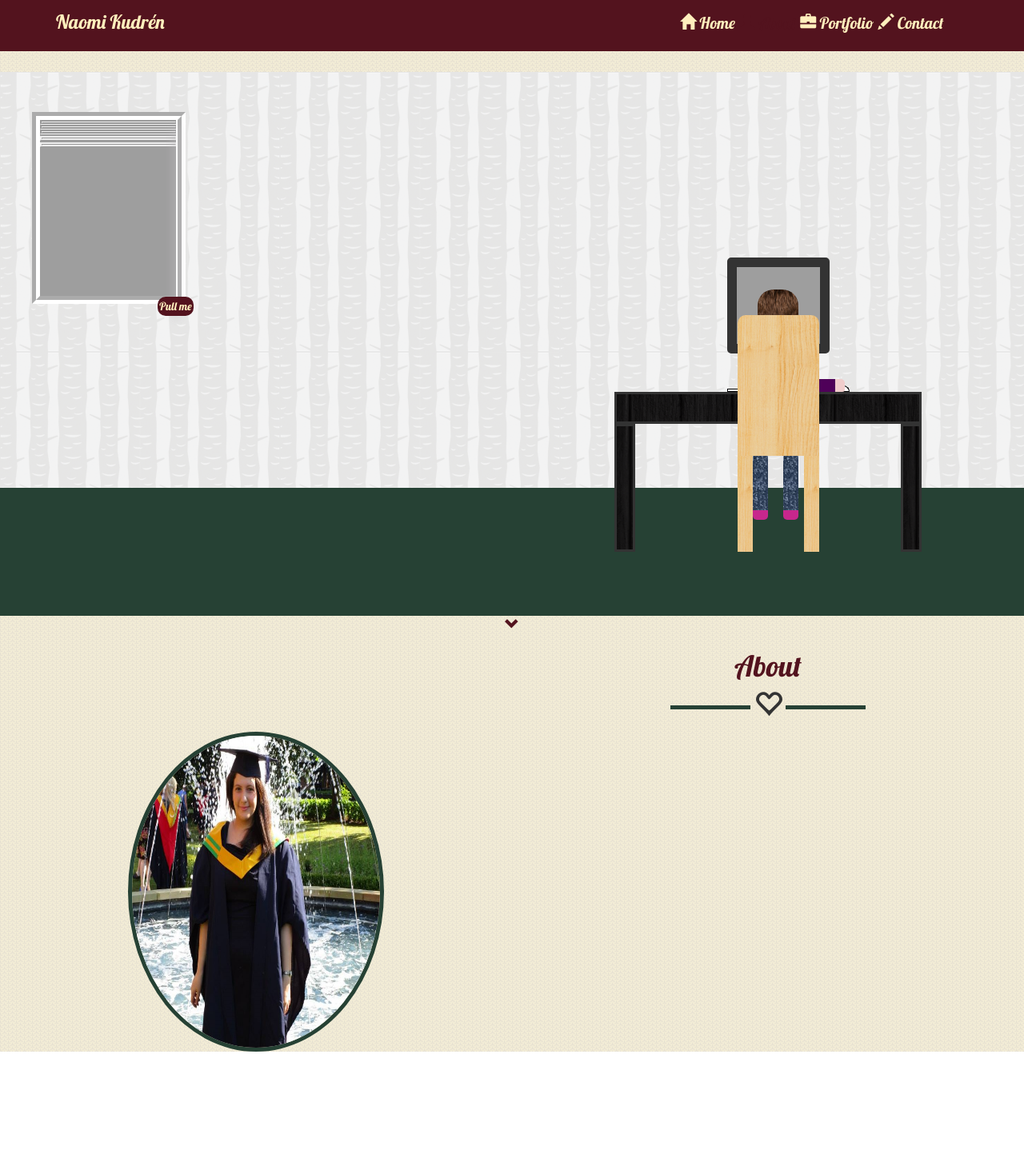
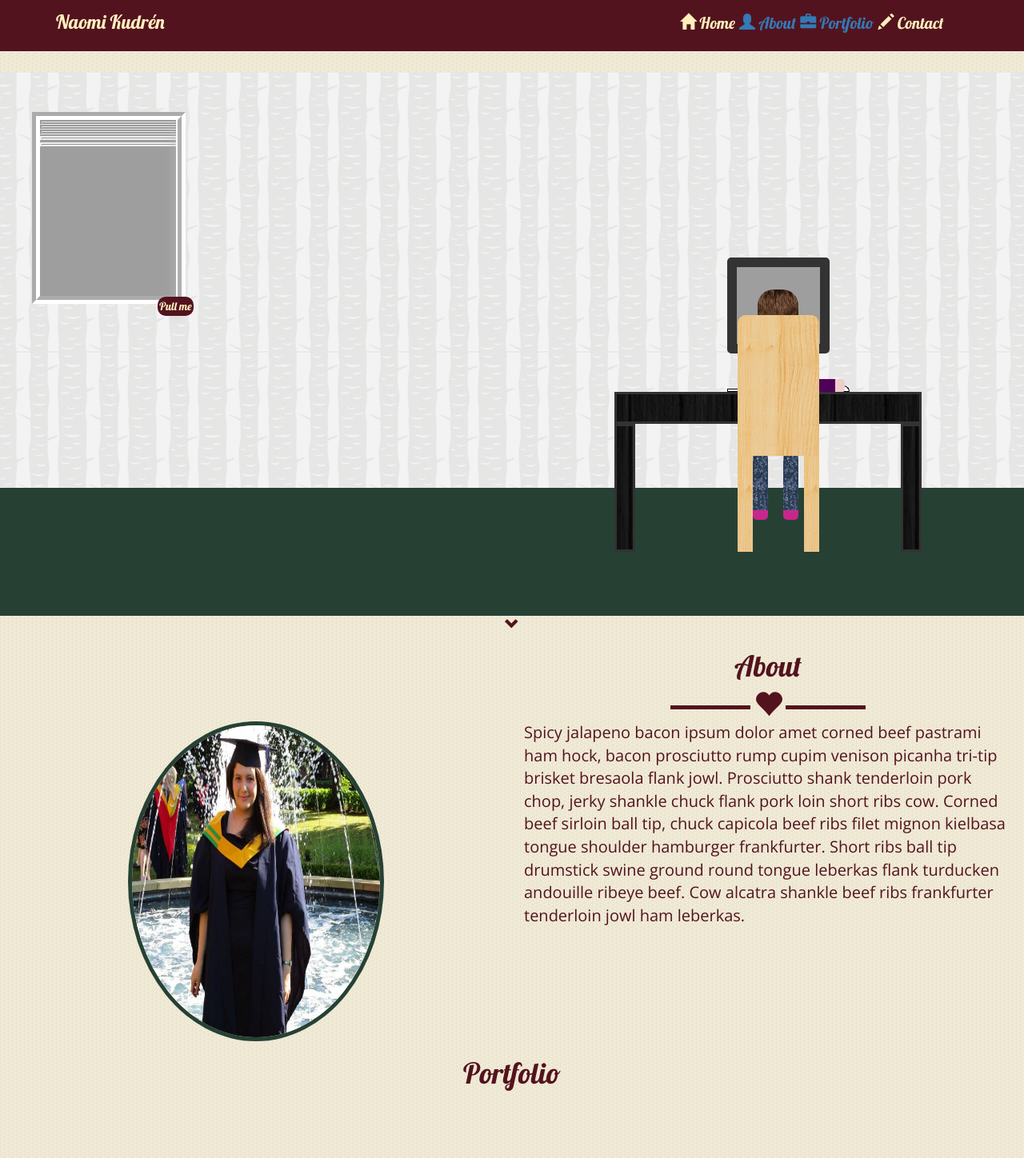
Before and after one commit to NaomiLea/homepage, a plain HTML site: page index.html in a window 1280 px wide. Shown: the whole page at 80% size. Before the commit the page ends 1315 px from the top, so only its background shows below. Drawn offline with nearby package versions, Linux system fonts and the light colour scheme; grey boxes are pictures that could not be loaded; a web font is replaced by a local one.

Commit message:
adding pages

```diff
--- a/index.html
+++ b/index.html
@@ -3,6 +3,7 @@
 <html>
 
 <head>
+    <link href="https://fonts.googleapis.com/css?family=Open+Sans" rel="stylesheet">
     <script src="https://ajax.googleapis.com/ajax/libs/jquery/3.1.1/jquery.min.js"></script>
     <link rel="stylesheet" type="text/css" href="stylesheet.css">
     <link rel="stylesheet" href="https://maxcdn.bootstrapcdn.com/bootstrap/3.3.7/css/bootstrap.min.css">
@@ -20,8 +21,9 @@
             </div>
             <div class="col-lg-4">
                 <p class="menu" id="home"><span class="glyphicon glyphicon-home"></span> Home</p>
-                <p class="menu" id="about"><span class="glyphicon glyphicon-user"></span> About </p>
-                <p class="menu" id="portfolio"><span class="glyphicon glyphicon-briefcase"></span> Portfolio</p>
+                <a href="#aboutPage">
+                    <p class="menu" id="about"><span class="glyphicon glyphicon-user"></span> About</p></a>
+                <a href="#portfolioPage"><p class="menu" id="portfolio"><span class="glyphicon glyphicon-briefcase"></span> Portfolio</p></a>
                 <p class="menu" id="contact"><span class="glyphicon glyphicon-pencil"></span> Contact</p>
             </div>
         </div>
@@ -146,10 +148,12 @@
 
         </div>
     </div>
+    <div id="aboutPage">
     <center>
         <span class="glyphicon glyphicon-chevron-down toAbout"></span>
         <span class="glyphicon glyphicon-chevron-up toAnimation"></span>
     </center>
+
         <div class="col-md-6 col-sm-12">
             <center>
                 <img src="profile.jpg" id="profileImg" />
@@ -157,15 +161,27 @@
         </div>
         <div class="col-md-6">
             <center>
-            <h1 id="about">About</h1>
+                <h1 class="about">About</h1>
             </center>
             <center>
                 <div id="seperation">
                     <div id="line" class="seperate"></div>
-                <span class="glyphicon glyphicon-heart-empty seperate"></span>
+                    <span class="glyphicon glyphicon-heart seperate"></span>
                     <div id="line" class="seperate"></div>
                 </div>
             </center>
+            <p id="description">Spicy jalapeno bacon ipsum dolor amet corned beef pastrami ham hock, bacon prosciutto rump cupim venison picanha tri-tip brisket bresaola flank jowl. Prosciutto shank tenderloin pork chop, jerky shankle chuck flank pork loin short ribs cow.
+                Corned beef sirloin ball tip, chuck capicola beef ribs filet mignon kielbasa tongue shoulder hamburger frankfurter. Short ribs ball tip drumstick swine ground round tongue leberkas flank turducken andouille ribeye beef. Cow alcatra shankle
+                beef ribs frankfurter tenderloin jowl ham leberkas.</p>
+        </div>
+    </div>
+    <div id="portfolioPage">
+      <div class="col-sm-12">
+        <center>
+          <h1 class="portfolioTitle">Portfolio
+          </h1>
+
+      </div>
     </div>
 
     <script src="index.js"></script>
--- a/stylesheet.css
+++ b/stylesheet.css
@@ -3,7 +3,7 @@ body {
     overflow-x: hidden;
 }
 
-#about{
+.about, .portfolioTitle {
     font-family: 'Lobster', cursive;
     color: #53131E;
 }
@@ -227,6 +227,7 @@ header {
     background: url("https://media.giphy.com/media/3oz8xH46dD1DSx3vNK/source.gif");
     background-size: 100% 100%;
 }
+
 #keyboard {
     width: 10vw;
     height: .5vh;
@@ -340,23 +341,23 @@ header {
     height: 4vh;
     margin-top: -5px;
     padding-top: 2px;
+
 }
 
 #profileImg {
     border-radius: 100%;
     height: 50vh;
     width: 25vw;
-    margin-top: 20%;
+    margin-top: 18%;
     border: solid;
     border-color: #264134;
     border-width: 5px;
-
 }
 
 #line {
     width: 100px;
     height: 5px;
-  background-color:#264134;
+    background-color: #53131E;
     margin-bottom: 10px;
 }
 
@@ -364,6 +365,32 @@ header {
     display: inline-block;
 }
 
-.glyphicon-heart-empty {
+.glyphicon-heart {
     font-size: 36px;
+    color: #53131E
 }
+
+#description {
+    font-family: 'Open Sans', sans-serif;
+    font-size: 20px;
+    color: #53131E
+}
+
+#aboutPage {
+  height: 96vh;
+}
+
+#portfolioPage {
+  height: 85vh;
+}
+
+a, a:active,  a:visited {
+  text-decoration: none;
+  cursor:pointer;
+  color: #FFEFBD;
+}
+
+a:hover, a:focus {
+  text-decoration: none;
+  color:rgb(238, 176, 182) !important;
+}
```
Lines whose indentation alone changed are shown as unchanged.
